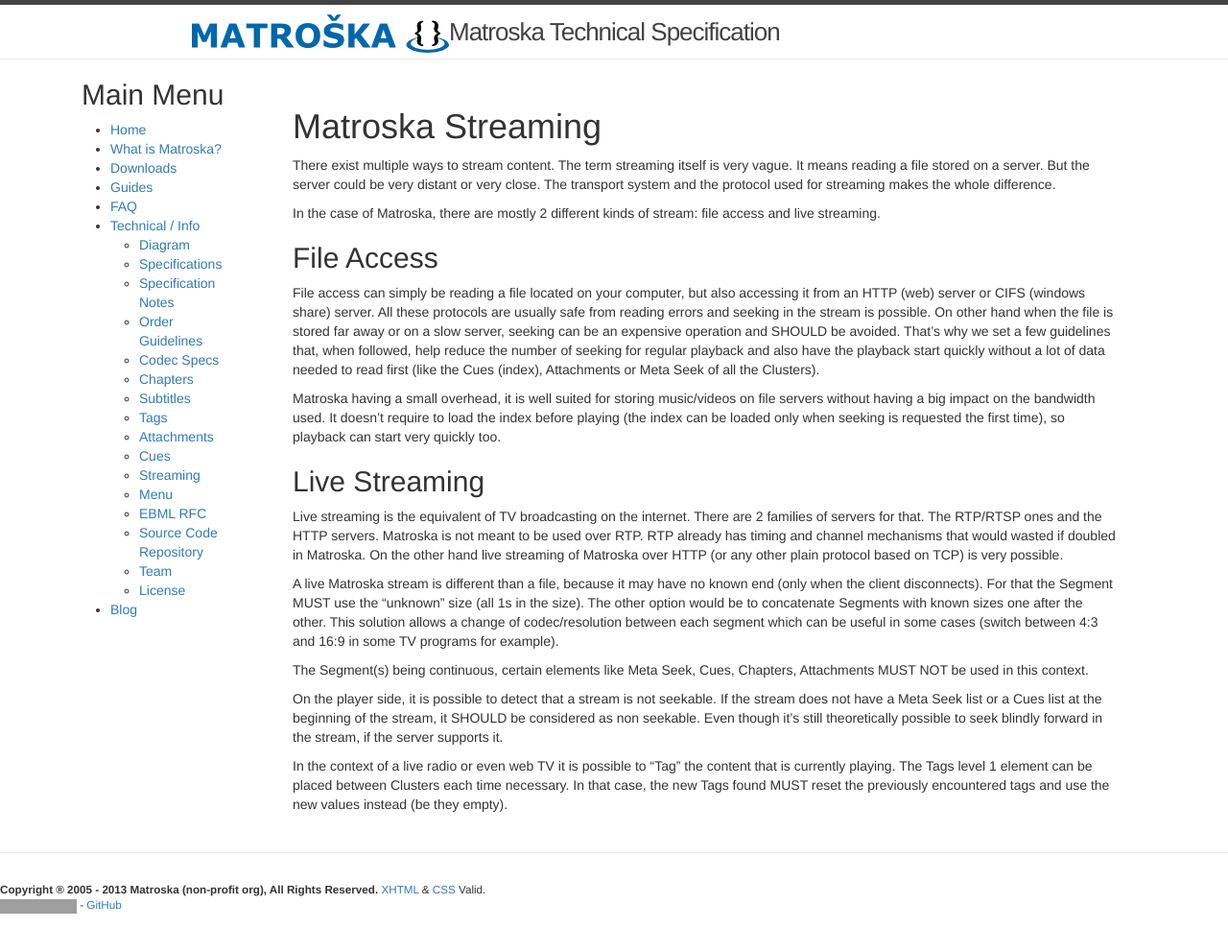
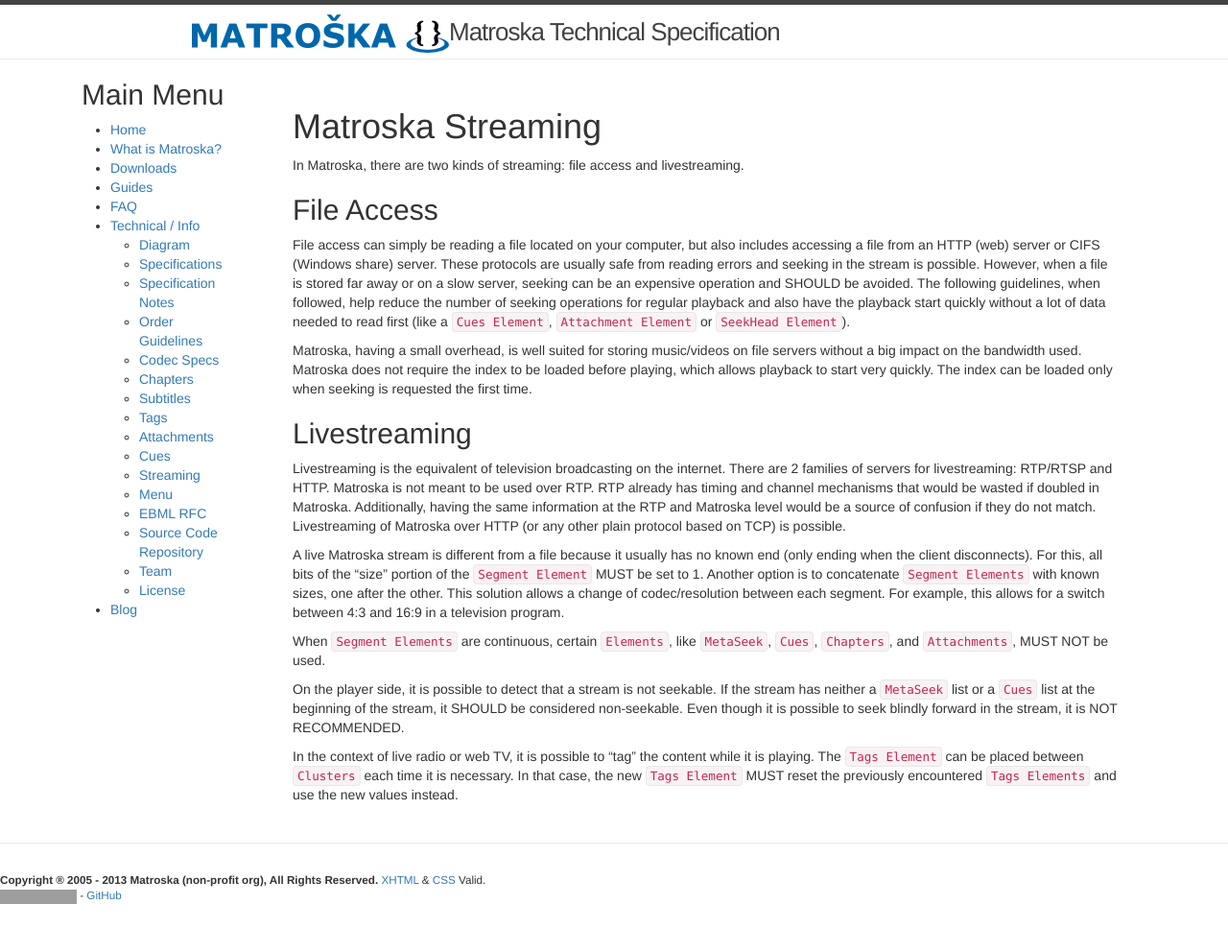
Before and after one commit to ietf-wg-cellar/matroska-specification, a Jekyll site: the page built from streaming.md, in a window 1280 px wide. Shown: the whole page at 96% size. Built offline with Jekyll 4.4.1, drawn with Linux system fonts in a browser that asks for light colours; our own code applies the rules of GitHub Pages for plain Markdown files; grey boxes are pictures that could not be loaded.

Commit message:
updates streaming section

```diff
--- a/streaming.md
+++ b/streaming.md
@@ -3,24 +3,22 @@
 
 # Matroska Streaming
 
-There exist multiple ways to stream content. The term streaming itself is very vague. It means reading a file stored on a server. But the server could be very distant or very close. The transport system and the protocol used for streaming makes the whole difference.
-
-In the case of Matroska, there are mostly 2 different kinds of stream: file access and live streaming.
+In Matroska, there are two kinds of streaming: file access and livestreaming.
 
 ## File Access
 
-File access can simply be reading a file located on your computer, but also accessing it from an HTTP (web) server or CIFS (windows share) server. All these protocols are usually safe from reading errors and seeking in the stream is possible. On other hand when the file is stored far away or on a slow server, seeking can be an expensive operation and SHOULD be avoided. That's why we set a few guidelines that, when followed, help reduce the number of seeking for regular playback and also have the playback start quickly without a lot of data needed to read first (like the Cues (index), Attachments or Meta Seek of all the Clusters).
+File access can simply be reading a file located on your computer, but also includes accessing a file from an HTTP (web) server or CIFS (Windows share) server. These protocols are usually safe from reading errors and seeking in the stream is possible. However, when a file is stored far away or on a slow server, seeking can be an expensive operation and SHOULD be avoided. The following guidelines, when followed, help reduce the number of seeking operations for regular playback and also have the playback start quickly without a lot of data needed to read first (like a `Cues Element`, `Attachment Element` or `SeekHead Element`).
 
-Matroska having a small overhead, it is well suited for storing music/videos on file servers without having a big impact on the bandwidth used. It doesn't require to load the index before playing (the index can be loaded only when seeking is requested the first time), so playback can start very quickly too.
+Matroska, having a small overhead, is well suited for storing music/videos on file servers without a big impact on the bandwidth used. Matroska does not require the index to be loaded before playing, which allows playback to start very quickly. The index can be loaded only when seeking is requested the first time.
 
-## Live Streaming
+## Livestreaming
 
-Live streaming is the equivalent of TV broadcasting on the internet. There are 2 families of servers for that. The RTP/RTSP ones and the HTTP servers. Matroska is not meant to be used over RTP. RTP already has timing and channel mechanisms that would wasted if doubled in Matroska. On the other hand live streaming of Matroska over HTTP (or any other plain protocol based on TCP) is very possible.
+Livestreaming is the equivalent of television broadcasting on the internet. There are 2 families of servers for livestreaming: RTP/RTSP and HTTP. Matroska is not meant to be used over RTP. RTP already has timing and channel mechanisms that would be wasted if doubled in Matroska. Additionally, having the same information at the RTP and Matroska level would be a source of confusion if they do not match. Livestreaming of Matroska over HTTP (or any other plain protocol based on TCP) is possible.
 
-A live Matroska stream is different than a file, because it may have no known end (only when the client disconnects). For that the Segment MUST use the "unknown" size (all 1s in the size). The other option would be to concatenate Segments with known sizes one after the other. This solution allows a change of codec/resolution between each segment which can be useful in some cases (switch between 4:3 and 16:9 in some TV programs for example).
+A live Matroska stream is different from a file because it usually has no known end (only ending when the client disconnects). For this, all bits of the "size" portion of the `Segment Element` MUST be set to 1. Another option is to concatenate `Segment Elements` with known sizes, one after the other. This solution allows a change of codec/resolution between each segment. For example, this allows for a switch between 4:3 and 16:9 in a television program.
 
-The Segment(s) being continuous, certain elements like Meta Seek, Cues, Chapters, Attachments MUST NOT be used in this context.
+When `Segment Elements` are continuous, certain `Elements`, like `MetaSeek`, `Cues`, `Chapters`, and `Attachments`, MUST NOT be used.
 
-On the player side, it is possible to detect that a stream is not seekable. If the stream does not have a Meta Seek list or a Cues list at the beginning of the stream, it SHOULD be considered as non seekable. Even though it's still theoretically possible to seek blindly forward in the stream, if the server supports it.
+On the player side, it is possible to detect that a stream is not seekable. If the stream has neither a `MetaSeek` list or a `Cues` list at the beginning of the stream, it SHOULD be considered non-seekable. Even though it is possible to seek blindly forward in the stream, it is NOT RECOMMENDED.
 
-In the context of a live radio or even web TV it is possible to "Tag" the content that is currently playing. The Tags level 1 element can be placed between Clusters each time necessary. In that case, the new Tags found MUST reset the previously encountered tags and use the new values instead (be they empty).
+In the context of live radio or web TV, it is possible to "tag" the content while it is playing. The `Tags Element` can be placed between `Clusters` each time it is necessary. In that case, the new `Tags Element` MUST reset the previously encountered `Tags Elements` and use the new values instead.
```
